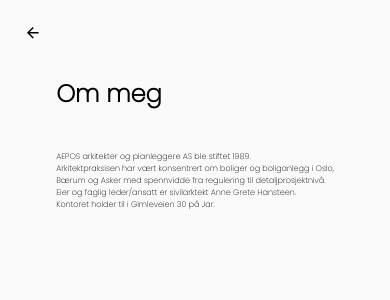
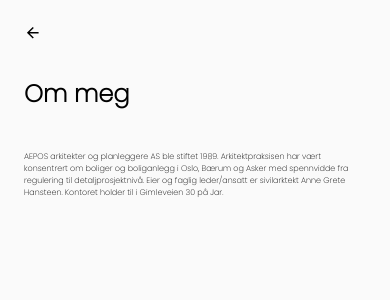
Before and after one commit to kyrrelm/nettside-farmor, a React (Create React App) app: page /om-meg in a window 390 px wide. Shown: the top 300 px of the page. Built offline with nearby package versions, Linux system fonts and the light colour scheme; what react-swipeable-views-utils would draw is missing.

Commit message:
Bedre responsive

```diff
--- a/src/Kontakt.tsx
+++ b/src/Kontakt.tsx
@@ -5,7 +5,7 @@ import Informasjon from "./Informasjon";
 
 export default function Kontakt() {
     const [width] = useWindowSize();
-    const isMobile = width <= 600;
+    const isMobile = width < 600;
     return (
         <StandardPageLayout isMobile={isMobile} title={"Kontakt"} centerTitle>
             <Informasjon
--- a/src/OmMeg.tsx
+++ b/src/OmMeg.tsx
@@ -5,16 +5,12 @@ import Informasjon from "./Informasjon";
 
 export default function OmMeg() {
     const [width] = useWindowSize();
-    const isMobile = width <= 600;
+    const isMobile = width < 600;
     return (
         <StandardPageLayout isMobile={isMobile} title={"Om meg"} centerTitle>
             <Informasjon
                 linjer={[
-                    "AEPOS arkitekter og planleggere AS ble stiftet 1989.",
-                    "Arkitektpraksisen har vært konsentrert om boliger og boliganlegg i Oslo,",
-                    "Bærum og Asker med spennvidde fra regulering til detaljprosjektnivå.",
-                    "Eier og faglig leder/ansatt er sivilarktekt Anne Grete Hansteen.",
-                    "Kontoret holder til i Gimleveien 30 på Jar.",
+                    "AEPOS arkitekter og planleggere AS ble stiftet 1989. Arkitektpraksisen har vært konsentrert om boliger og boliganlegg i Oslo, Bærum og Asker med spennvidde fra regulering til detaljprosjektnivå. Eier og faglig leder/ansatt er sivilarktekt Anne Grete Hansteen. Kontoret holder til i Gimleveien 30 på Jar.",
                 ]}
             />
         </StandardPageLayout>
--- a/src/album/Album.tsx
+++ b/src/album/Album.tsx
@@ -62,7 +62,7 @@ export default function Album() {
     const history = useHistory();
     const [width] = useWindowSize();
 
-    const isMobile = width <= 600;
+    const isMobile = width < 600;
 
     const imagesArvoll = [arvoll2, arvoll3, arvoll4, arvoll5, arvoll6, arvoll7];
     const imagesBlindern = [blindern1, blindern2];
```
